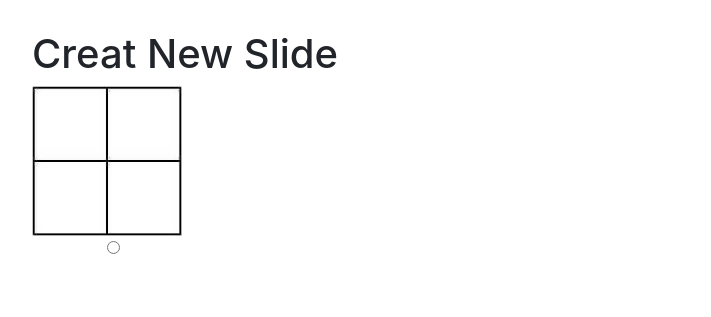
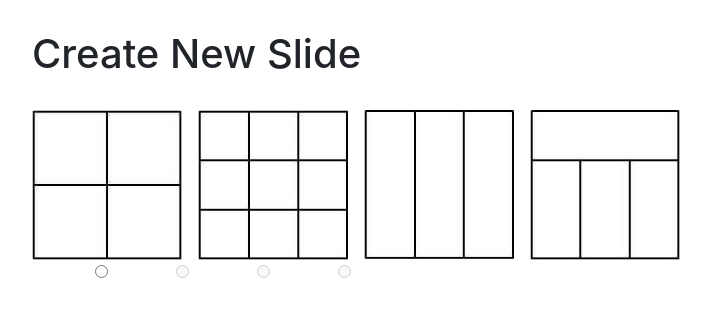
Before and after one commit to KevinPirabaharan/CIS-3750-Project-Group-2, a PHP site: page /create/stepOne.php in a window 1280 px wide. Shown: the part 87-404 px from the top of the page, without its empty margins (32-743 px from the left). Run offline with PHP 8.4, Linux system fonts and the light colour scheme; some libraries are stand-ins or nearby versions.

Commit message:
Update stepOne.php

```diff
--- a/create/stepOne.php
+++ b/create/stepOne.php
@@ -11,14 +11,20 @@ include $dir."inc/menu.php";
 
 <body>
         <div class="textbox">
-            <h1>Creat New Slide</h1>
+            <h1>Create New Slide</h1><br>
             <form method="get" action="">
             <div class="row">
                 <div class="col-md-12">
                     <img src="../images/2x2.jpg" class="gridImg">
+                    <img src="../images/3x3.jpg" class="gridImg">
+                    <img src="../images/3x1.jpg" class="gridImg">
+                    <img src="../images/varied.jpg" class="gridImg">
                 </div>
                 <div class="col-md-12">
                     <input class="gridRadio" type="radio">
+                    <input class="gridRadio" disabled type="radio">
+                    <input class="gridRadio" disabled type="radio">
+                    <input class="gridRadio" disabled type="radio">
                 </div>
             </div>
 
@@ -33,10 +39,11 @@ include $dir."inc/menu.php";
 .gridImg {
     width:150px;
     height:150px;
+    margin-right:1%;
 }
 
 .gridRadio {
-    margin-left: 75px;
+    margin-left: 5.5%;
 }
 
 </style>
```
